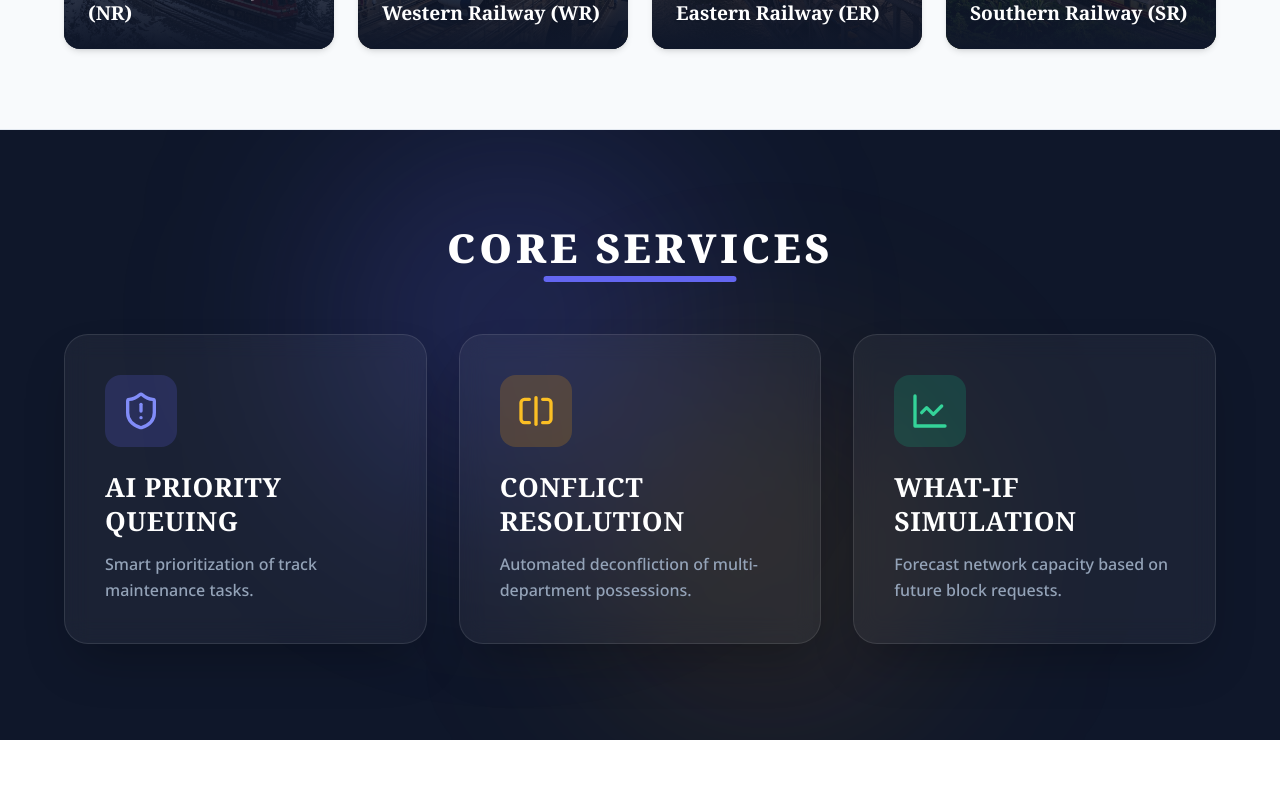
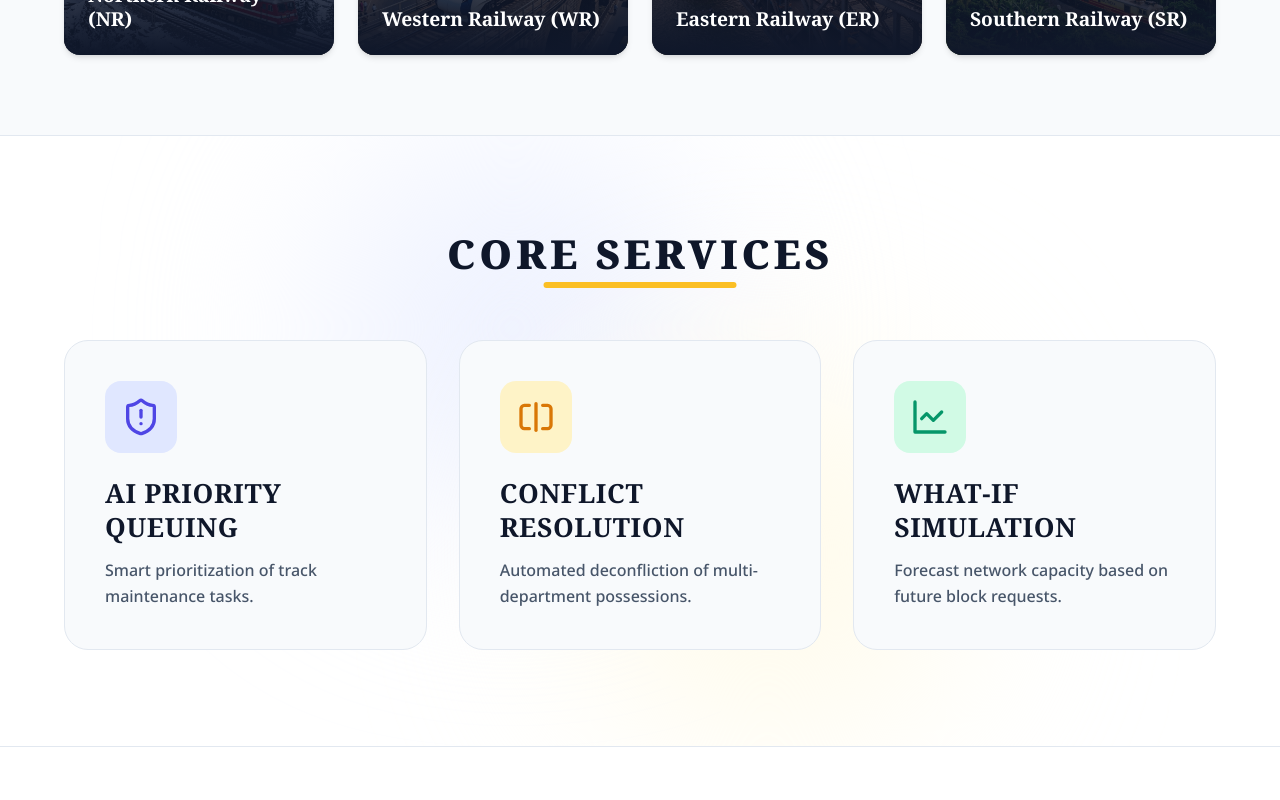
Before and after one commit to cyber-Anki/Niyantra, a React (Vite) app in the folder frontend/: page / in a window 1280 px wide. Shown: the part 1640-2440 px from the top of the page. Built offline with nearby package versions, Linux system fonts and the light colour scheme; no server answers.

Commit message:
UI: Apply clean gov-style light theme across Landing page and match Services section

```diff
--- a/frontend/src/pages/Landing.jsx
+++ b/frontend/src/pages/Landing.jsx
@@ -64,6 +64,9 @@ export default function Landing({ onNavigateLogin }) {
 
   return (
     <div className="bg-slate-50 flex flex-col font-sans">
+      {/* Gov Tricolor Strip */}
+      <div className="h-1.5 w-full bg-gradient-to-r from-[#FF9933] via-white to-[#138808]"></div>
+
       {/* Top utility bar */}
       <div className="bg-slate-100 border-b border-slate-200 px-4 md:px-8 py-1.5 flex flex-wrap items-center justify-between text-xs font-semibold text-slate-600">
         <div className="flex items-center gap-4">
@@ -229,38 +232,38 @@ export default function Landing({ onNavigateLogin }) {
       )}
 
       {/* Services Section */}
-      <section id="services" className="py-24 px-8 bg-slate-900 text-white relative overflow-hidden">
-        <div className="absolute top-0 left-1/4 w-96 h-96 bg-indigo-500/20 rounded-full blur-[100px] pointer-events-none"></div>
-        <div className="absolute bottom-0 right-1/4 w-96 h-96 bg-amber-500/10 rounded-full blur-[100px] pointer-events-none"></div>
+      <section id="services" className="py-24 px-8 bg-white border-b border-slate-200 relative overflow-hidden">
+        <div className="absolute top-0 left-1/4 w-96 h-96 bg-indigo-50 rounded-full blur-[100px] pointer-events-none"></div>
+        <div className="absolute bottom-0 right-1/4 w-96 h-96 bg-amber-50 rounded-full blur-[100px] pointer-events-none"></div>
 
         <div className="max-w-6xl mx-auto relative z-10">
           <div className="text-center mb-16">
-            <h3 className="text-4xl font-black text-white uppercase tracking-widest inline-block relative">
+            <h3 className="text-4xl font-black text-slate-900 uppercase tracking-widest inline-block relative">
               {t('landing.serv_title')}
-              <div className="absolute -bottom-3 left-1/2 transform -translate-x-1/2 w-1/2 h-1.5 bg-indigo-500 rounded-full"></div>
+              <div className="absolute -bottom-3 left-1/2 transform -translate-x-1/2 w-1/2 h-1.5 bg-amber-400 rounded-full"></div>
             </h3>
           </div>
           <div className="grid grid-cols-1 md:grid-cols-3 gap-8">
-            <div className="p-10 bg-white/5 border border-white/10 rounded-3xl backdrop-blur-md flex flex-col items-start hover:-translate-y-2 hover:bg-white/10 transition-all duration-300 shadow-2xl group">
-              <div className="p-4 bg-indigo-500/20 rounded-2xl mb-6 group-hover:scale-110 group-hover:bg-indigo-500 transition-all duration-300">
-                <ShieldAlert size={40} className="text-indigo-400 group-hover:text-white transition-colors" />
+            <div className="p-10 bg-slate-50 border border-slate-200 rounded-3xl flex flex-col items-start hover:-translate-y-2 hover:shadow-[0_20px_40px_-15px_rgba(0,0,0,0.1)] transition-all duration-300 group">
+              <div className="p-4 bg-indigo-100 rounded-2xl mb-6 group-hover:scale-110 group-hover:bg-indigo-600 transition-all duration-300">
+                <ShieldAlert size={40} className="text-indigo-600 group-hover:text-white transition-colors" />
               </div>
-              <h4 className="text-2xl font-bold text-white mb-3 uppercase tracking-wide">{t('landing.serv_ai')}</h4>
-              <p className="text-slate-400 font-medium leading-relaxed">{t('landing.serv_ai_desc')}</p>
+              <h4 className="text-2xl font-bold text-slate-900 mb-3 uppercase tracking-wide">{t('landing.serv_ai')}</h4>
+              <p className="text-slate-600 font-medium leading-relaxed">{t('landing.serv_ai_desc')}</p>
             </div>
-            <div className="p-10 bg-white/5 border border-white/10 rounded-3xl backdrop-blur-md flex flex-col items-start hover:-translate-y-2 hover:bg-white/10 transition-all duration-300 shadow-2xl group">
-              <div className="p-4 bg-amber-500/20 rounded-2xl mb-6 group-hover:scale-110 group-hover:bg-amber-500 transition-all duration-300">
-                <SplitSquareHorizontal size={40} className="text-amber-400 group-hover:text-slate-900 transition-colors" />
+            <div className="p-10 bg-slate-50 border border-slate-200 rounded-3xl flex flex-col items-start hover:-translate-y-2 hover:shadow-[0_20px_40px_-15px_rgba(0,0,0,0.1)] transition-all duration-300 group">
+              <div className="p-4 bg-amber-100 rounded-2xl mb-6 group-hover:scale-110 group-hover:bg-amber-500 transition-all duration-300">
+                <SplitSquareHorizontal size={40} className="text-amber-600 group-hover:text-slate-900 transition-colors" />
               </div>
-              <h4 className="text-2xl font-bold text-white mb-3 uppercase tracking-wide">{t('landing.serv_conflict')}</h4>
-              <p className="text-slate-400 font-medium leading-relaxed">{t('landing.serv_conflict_desc')}</p>
+              <h4 className="text-2xl font-bold text-slate-900 mb-3 uppercase tracking-wide">{t('landing.serv_conflict')}</h4>
+              <p className="text-slate-600 font-medium leading-relaxed">{t('landing.serv_conflict_desc')}</p>
             </div>
-            <div className="p-10 bg-white/5 border border-white/10 rounded-3xl backdrop-blur-md flex flex-col items-start hover:-translate-y-2 hover:bg-white/10 transition-all duration-300 shadow-2xl group">
-              <div className="p-4 bg-emerald-500/20 rounded-2xl mb-6 group-hover:scale-110 group-hover:bg-emerald-500 transition-all duration-300">
-                <LineChart size={40} className="text-emerald-400 group-hover:text-white transition-colors" />
+            <div className="p-10 bg-slate-50 border border-slate-200 rounded-3xl flex flex-col items-start hover:-translate-y-2 hover:shadow-[0_20px_40px_-15px_rgba(0,0,0,0.1)] transition-all duration-300 group">
+              <div className="p-4 bg-emerald-100 rounded-2xl mb-6 group-hover:scale-110 group-hover:bg-emerald-600 transition-all duration-300">
+                <LineChart size={40} className="text-emerald-600 group-hover:text-white transition-colors" />
               </div>
-              <h4 className="text-2xl font-bold text-white mb-3 uppercase tracking-wide">{t('landing.serv_sim')}</h4>
-              <p className="text-slate-400 font-medium leading-relaxed">{t('landing.serv_sim_desc')}</p>
+              <h4 className="text-2xl font-bold text-slate-900 mb-3 uppercase tracking-wide">{t('landing.serv_sim')}</h4>
+              <p className="text-slate-600 font-medium leading-relaxed">{t('landing.serv_sim_desc')}</p>
             </div>
           </div>
         </div>
```
